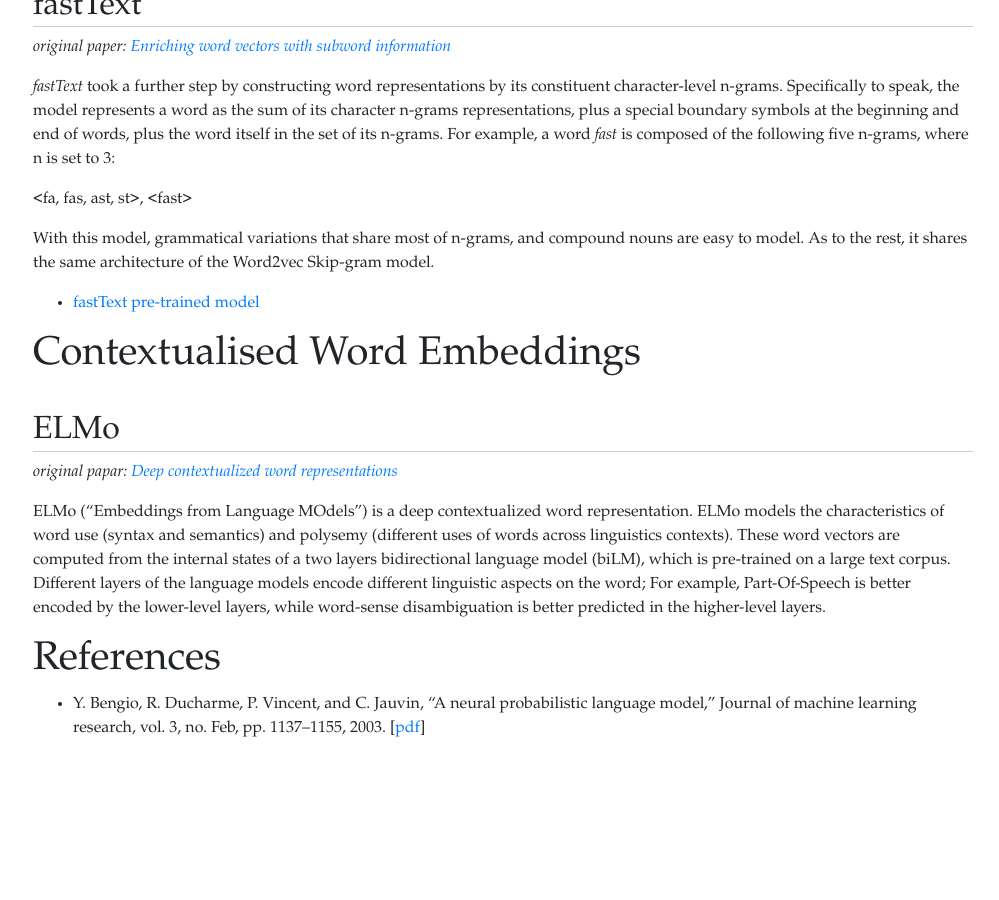
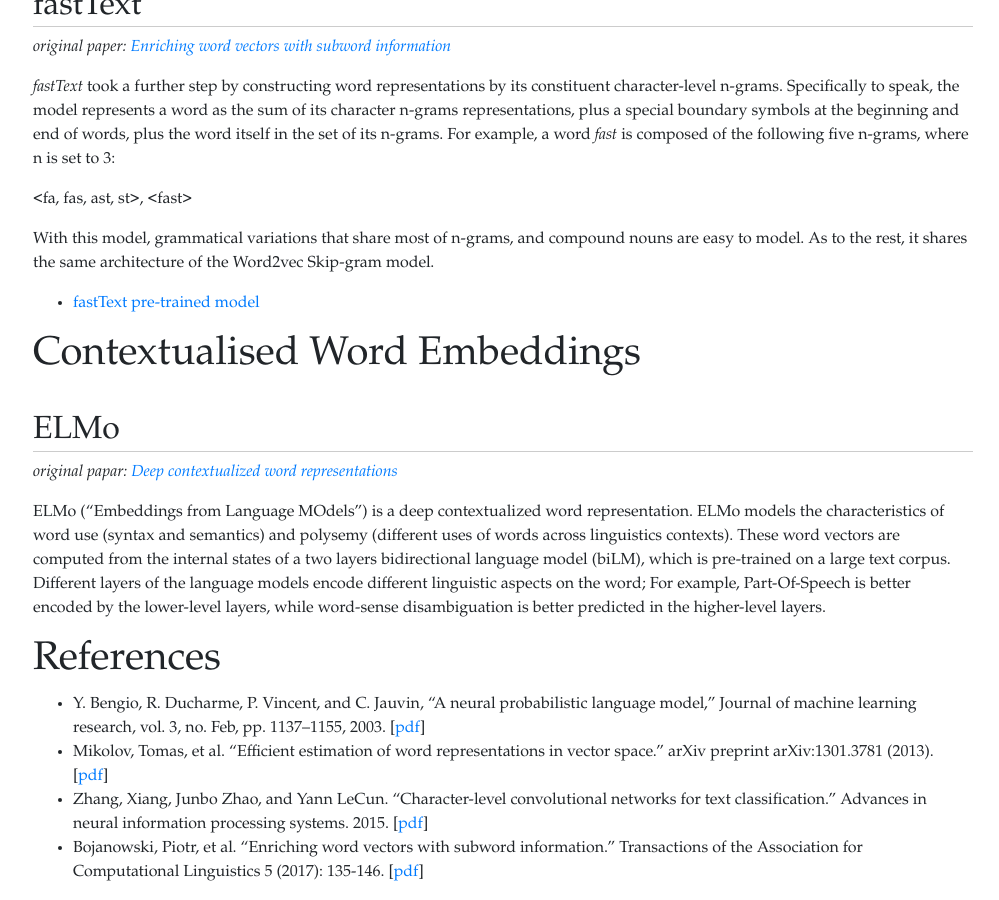
Before and after one commit to romanegloo/romanegloo.github.io, a Jekyll site: the page built from _posts/2019-11-01-word-embeddings.md, in a window 1280 px wide and 900 px high, scrolled down 3043 px. Shown: the whole window, without its empty margins (137-1136 px from the left). Built offline with Jekyll 4.4.1, drawn with Linux system fonts in a browser that asks for light colours; comment, search, counter and statistics services are not loaded; before the commit the page ends 3799 px from its top, so only the background shows below that.

Commit message:
references

```diff
--- a/_posts/2019-11-01-word-embeddings.md
+++ b/_posts/2019-11-01-word-embeddings.md
@@ -159,3 +159,14 @@ higher-level layers.
   language model," Journal of machine learning research, vol. 3, no. Feb, pp.
   1137–1155, 2003.
   \[[pdf](http://www.jmlr.org/papers/volume3/bengio03a/bengio03a.pdf)\]
+* Mikolov, Tomas, et al. "Efficient estimation of word representations in
+  vector space." arXiv preprint arXiv:1301.3781 (2013).
+  \[[pdf](https://arxiv.org/pdf/1301.3781.pdf)\]
+* Zhang, Xiang, Junbo Zhao, and Yann LeCun. "Character-level convolutional
+  networks for text classification." Advances in neural information processing
+  systems. 2015.
+  \[[pdf](https://papers.nips.cc/paper/5782-character-level-convolutional-networks-for-text-classification.pdf)\]
+* Bojanowski, Piotr, et al. "Enriching word vectors with subword information."
+  Transactions of the Association for Computational Linguistics 5 (2017):
+  135-146.
+  \[[pdf](https://www.mitpressjournals.org/doi/pdfplus/10.1162/tacl_a_00051)\]
```
